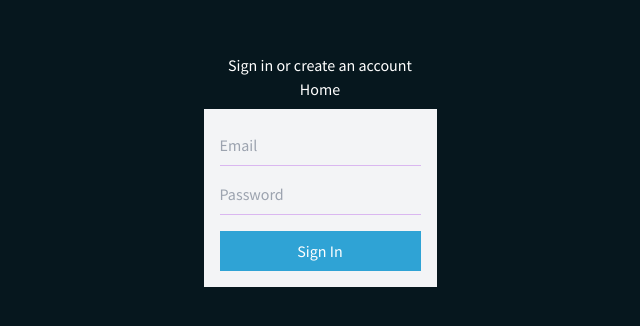
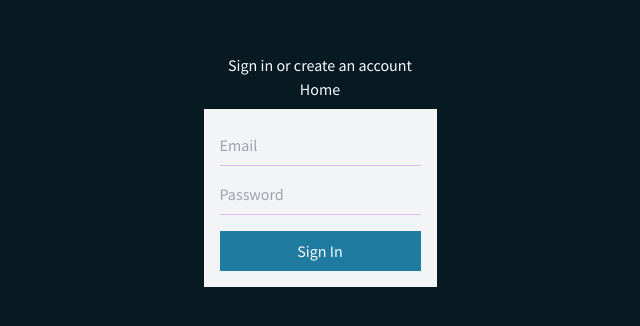
Before and after one commit to allanlalangan/stars-2, a Next.js app: page /sign-in in a window 1280 px wide. Shown: the part 230-556 px from the top of the page, without its empty margins (320-960 px from the left). Built offline with nearby package versions, Linux system fonts and the light colour scheme.

Commit message:
update hero, color palette

```diff
--- a/app/(auth)/SignInForm/index.tsx
+++ b/app/(auth)/SignInForm/index.tsx
@@ -14,7 +14,7 @@ export default function SignInForm() {
           Email
         </label>
         <input
-          className="text-black mb-2 py-2 bg-transparent border-b border-secondary-400 focus:border-secondary-800 outline-none transition"
+          className="text-black mb-2 py-2 bg-transparent border-b border-primary-400/50 focus:border-primary-400 outline-none transition"
           name="email"
           id="email"
           type="email"
@@ -26,7 +26,7 @@ export default function SignInForm() {
           Password
         </label>
         <input
-          className="text-black mb-2 py-2 bg-transparent border-b border-secondary-400 focus:border-secondary-800 outline-none transition"
+          className="text-black mb-2 py-2 bg-transparent border-b border-primary-400/50 focus:border-primary-400 outline-none transition"
           name="password"
           id="password"
           type="password"
@@ -34,7 +34,7 @@ export default function SignInForm() {
         />
       </div>
       <button
-        className="bg-primary-300 w-full p-2 mt-2 hover:text-accent-300 transition hover:bg-primary-400 active:bg-primary-500"
+        className="bg-secondary-500 w-full p-2 mt-2 transition hover:bg-secondary-600 active:bg-secondary-700"
         type="submit"
       >
         Sign In
--- a/app/layout.tsx
+++ b/app/layout.tsx
@@ -55,7 +55,7 @@ export default function RootLayout({
   return (
     <html
       lang="en"
-      className={`${libre.variable} ${scilla.variable} ${source_sans_pro.variable} bg-primary-800 text-white`}
+      className={`${libre.variable} ${scilla.variable} ${source_sans_pro.variable} bg-secondary-900 text-base-50`}
     >
       <body className="font-sans">{children}</body>
     </html>
--- a/components/Hero/index.tsx
+++ b/components/Hero/index.tsx
@@ -3,20 +3,20 @@ import Link from "next/link";
 export default function Hero() {
   return (
     <section className="flex flex-col mb-8 justify-center min-h-[50vh]">
-      <h1 className="text-6xl uppercase tracking-wide font-display text-accent-400">
+      <h1 className="text-6xl uppercase tracking-wide font-display text-accent-300">
         Stars
       </h1>
-      <p className="mb-2 text-2xl font-serif text-secondary-400">
+      <p className="mb-2 text-2xl font-serif text-primary-300">
         the astrology network
       </p>
       <p className="mb-2">
         Create natal charts, view upcoming astrological events and personalized
         horoscopes. <br />
         Tap in to your guides and connect with others through{" "}
-        <em className="text-accent-400">Stars</em>.
+        <em className="text-accent-300 tracking-wide">Stars</em>
       </p>
       <Link
-        className="bg-primary-300 w-fit px-4 py-2 mt-2 hover:text-accent-300 transition hover:bg-primary-400 active:bg-primary-500"
+        className="bg-secondary-500 w-fit px-4 py-2 mt-2 transition hover:bg-secondary-600 active:bg-secondary-700"
         href="/sign-in"
       >
         Sign In
--- a/components/TodayChart/index.tsx
+++ b/components/TodayChart/index.tsx
@@ -6,6 +6,7 @@ type props = {
 };
 
 export default function TodayChart({ data }: props) {
+  const today = new Date();
   const planets = [
     data.data.sun,
     data.data.moon,
@@ -48,18 +49,16 @@ export default function TodayChart({ data }: props) {
   return (
     <section className="flex flex-col">
       <h2 className="flex items-baseline">
-        <span className="font-serif text-2xl text-secondary-400">
+        <span className="font-serif text-2xl text-primary-300">
           The Sky Today
         </span>
         <span className="mx-2 font-serif text-base-300">|</span>
         <span className="font-serif text-base-300 text-sm">
-          {dateString.toDateString()}
+          {today.toDateString()}
         </span>
       </h2>
-      <span className="text-sm text-rose-300 italic">
-        Astro API is currently unmaintained
-      </span>
-      <table className="table-auto border-collapse border border-base-700 md:w-1/2 lg:w-1/3 mt-2">
+      <span className="text-accent-300 italic">API coming soon.</span>
+      {/* <table className="table-auto border-collapse border border-base-700 md:w-1/2 lg:w-1/3 mt-2">
         <thead>
           <tr className="bg-base-700 text-left">
             <th className="p-2 font-normal tracking-wide">Planet</th>
@@ -76,7 +75,7 @@ export default function TodayChart({ data }: props) {
             </tr>
           ))}
         </tbody>
-      </table>
+      </table> */}
     </section>
   );
 }
--- a/tailwind.config.js
+++ b/tailwind.config.js
@@ -9,43 +9,43 @@ module.exports = {
     extend: {
       colors: ({ colors }) => ({
         primary: {
+          50: "#F9F2FC",
+          100: "#F2E6FA",
+          200: "#E7D1F5",
+          300: "#DAB7F0",
+          400: "#C085E5",
+          500: "#A652DB",
+          600: "#8A29C6",
+          700: "#6A2098",
+          800: "#471565",
+          900: "#230B33",
+          950: "#120519",
+        },
+        secondary: {
           50: "#DDF0F8",
           100: "#BBE1F1",
-          200: "#73C1E3",
-          300: "#2FA3D5",
-          400: "#1E7194",
-          500: "#103C4F",
-          600: "#0D3040",
-          700: "#09232F",
-          800: "#06171E",
-          900: "#030D11",
-          950: "#020608",
-        },
-        secondary: {
-          50: "#FBF7FD",
-          100: "#F6EEFC",
-          200: "#ECD9F7",
-          300: "#E3C8F4",
-          400: "#DAB7F0",
-          500: "#D2A6ED",
-          600: "#C792E9",
-          700: "#A044D9",
-          800: "#6D209D",
-          900: "#381051",
-          950: "#1B0826",
+          200: "#7BC5E5",
+          300: "#38A7D7",
+          400: "#2795C3",
+          500: "#207BA1",
+          600: "#1A617F",
+          700: "#144A62",
+          800: "#0D3040",
+          900: "#071A22",
+          950: "#030D11",
         },
         accent: {
-          50: "#FFFDF5",
-          100: "#FFFCEB",
-          200: "#FFF8D1",
-          300: "#FFF5BD",
-          400: "#FFF2A8",
-          500: "#FFEE91",
-          600: "#FFE342",
-          700: "#F0CC00",
-          800: "#9E8600",
-          900: "#524500",
-          950: "#292300",
+          50: "#FFFBF0",
+          100: "#FFF6DB",
+          200: "#FFEEBD",
+          300: "#FFE699",
+          400: "#FFD761",
+          500: "#FFC824",
+          600: "#EBB000",
+          700: "#AD8200",
+          800: "#755800",
+          900: "#382A00",
+          950: "#1F1700",
         },
         base: colors.gray,
         neutral: colors.zinc,
```
